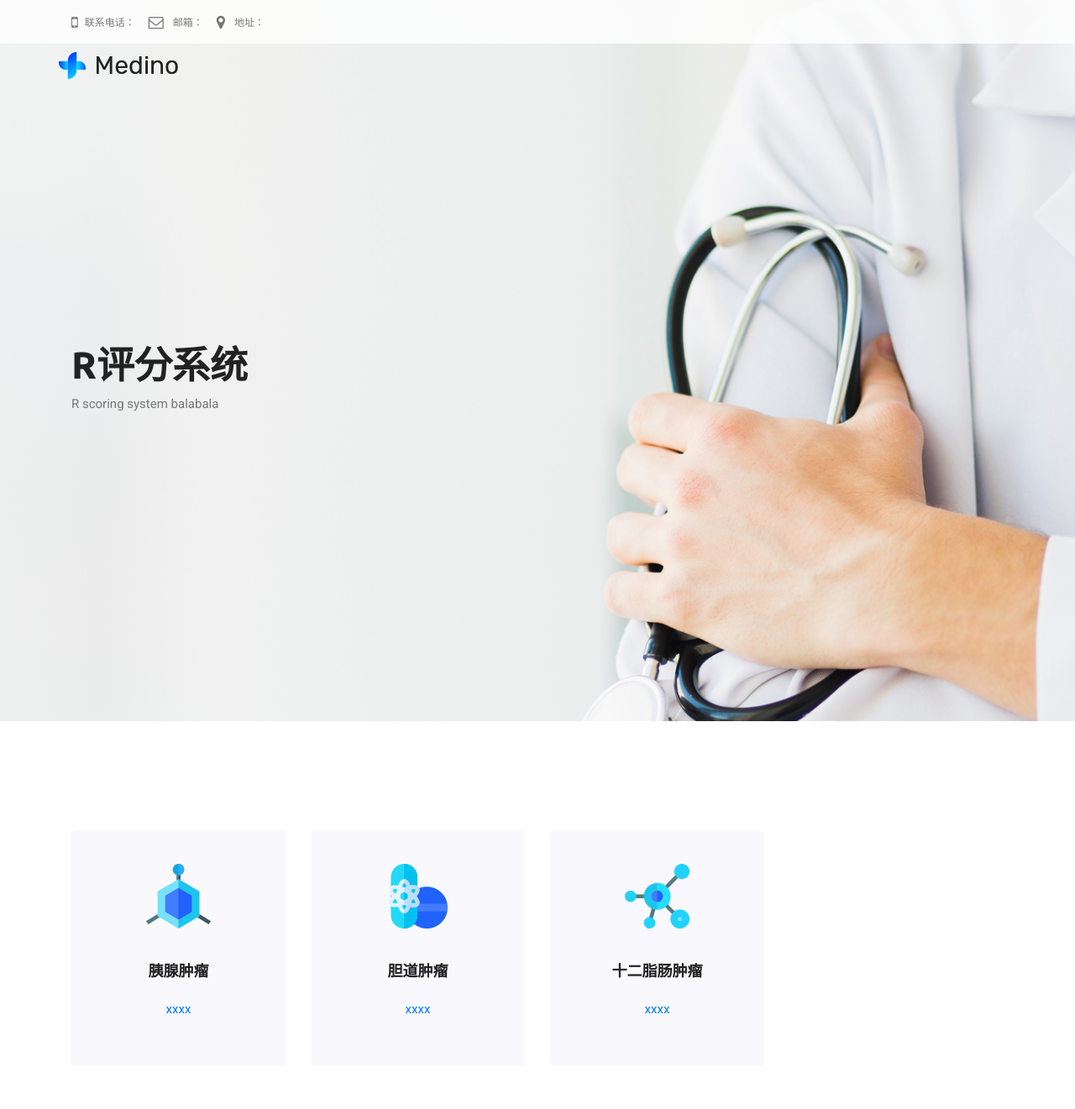
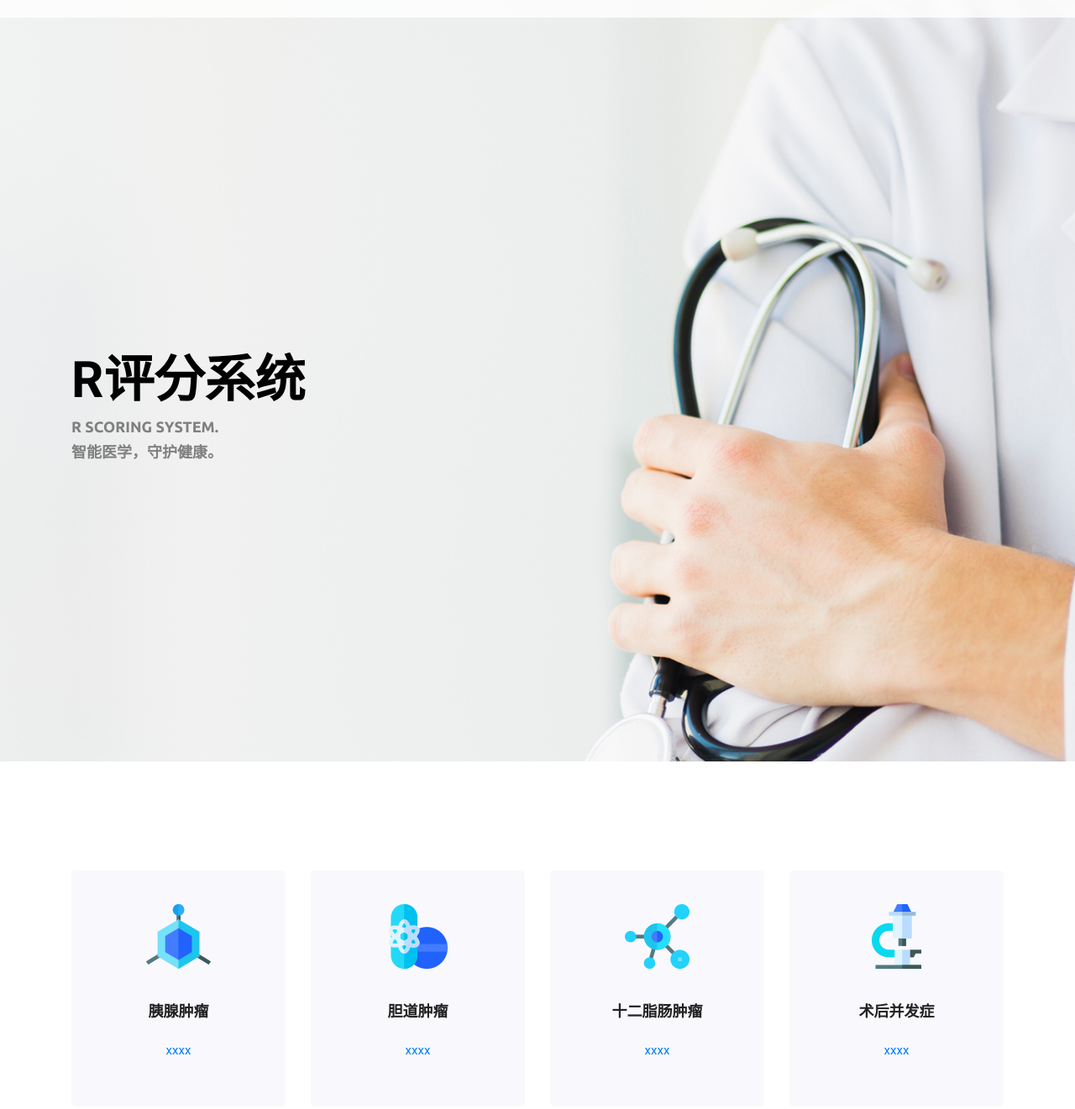
Before and after one commit to rscoringsystem/rscoringsystem.github.io, a plain HTML site: page index.html in a window 1280 px wide. Shown: the top 1321 px of the page at 84% size. Drawn offline with Linux system fonts and the light colour scheme.

Commit message:
index finished

```diff
--- a/index.html
+++ b/index.html
@@ -34,9 +34,9 @@
             <div class="container">
                 <div class="row">
                     <div class="col-lg-9 d-md-flex">
-                        <h6 class="mr-3"><span class="mr-2"><i class="fa fa-mobile"></i></span>联系电话：</h6>
+                        <!-- <h6 class="mr-3"><span class="mr-2"><i class="fa fa-mobile"></i></span>联系电话：</h6>
                         <h6 class="mr-3"><span class="mr-2"><i class="fa fa-envelope-o"></i></span> 邮箱：</h6>
-                        <h6><span class="mr-2"><i class="fa fa-map-marker"></i></span> 地址：</h6>
+                        <h6><span class="mr-2"><i class="fa fa-map-marker"></i></span> 地址：</h6> -->
                     </div>
                     <div class="col-lg-3">
                         <div class="social-links">
@@ -54,10 +54,10 @@
         </div>
         <div id="header" id="home">
             <div class="container">
-                <div class="row align-items-center justify-content-between d-flex">
-                <div id="logo">
+                <!-- <div class="row align-items-center justify-content-between d-flex"> -->
+                <!-- <div id="logo">
                     <a href="index.html"><img src="assets/images/logo/logo.png" alt="" title="" /></a>
-                </div>
+                </div> -->
                <!--  <nav id="nav-menu-container">
                     <ul class="nav-menu">
                         <li class="menu-active"><a href="index.html">Home</a></li>
@@ -78,7 +78,7 @@
                         <li><a href="contact.html">Contact</a></li>
                     </ul>
                 </nav> --><!-- #nav-menu-container -->
-                </div>
+                <!-- </div> -->
             </div>
         </div>
     </header>
@@ -90,8 +90,10 @@
             <div class="row">
                 <div class="col-lg-5">
                     <h4></h4>
-                    <h1>R评分系统</h1>
-                    <p>R scoring system balabala</p>
+                    <!-- <h1>R评分系统</h1> -->
+                    <b style="font-size:60px; color:black">R评分系统</b>
+                    <h3 style="color:grey">R scoring system.</h3>
+                    <h3 style="color:grey">智能医学，守护健康。</h3>
                     <!-- <a href="" class="template-btn mt-3">take appointment</a> -->
                 </div>
             </div>
@@ -124,20 +126,20 @@
                         <p class="pt-3">xxxx</p>
                     </div>
                 </a>
-                <!-- <div class="col-lg-3 col-md-6">
+                <a href="http://www.asapcalculate.top/Cal7_ch.html" class="col-lg-3 col-md-6">
                     <div class="single-feature text-center item-padding mt-4 mt-lg-0">
-                        <img src="assets/images/feature4.png" alt="">
-                        <h3>friendly staff</h3>
-                        <p class="pt-3">Creeping for female light years that lesser can't evening heaven isn't bearing tree appear</p>
+                        <img src="assets/images/feature3.png" alt="">
+                        <h3>术后并发症</h3>
+                        <p class="pt-3">xxxx</p>
                     </div>
-                </div> -->
+                </a>
             </div>
         </div>
     </section>
     <!-- Feature Area End -->
 
     <!-- Welcome Area Starts -->
-    <section class="welcome-area section-padding3">
+    <!-- <section class="welcome-area section-padding3">
         <div class="container">
             <div class="row">
                 <div class="col-lg-5 align-self-center">
@@ -155,11 +157,11 @@
                 </div>
             </div>
         </div>
-    </section>
+    </section> -->
     <!-- Welcome Area End -->
 
     <!-- Department Area Starts -->
-    <section class="department-area section-padding4">
+    <!-- <section class="department-area section-padding4">
         <div class="container">
             <div class="row">
                 <div class="col-lg-6 offset-lg-3">
@@ -224,7 +226,7 @@
                 </div>
             </div>
         </div>
-    </section>
+    </section> -->
     <!-- Department Area Starts -->
 
     <!-- Patient Area Starts -->
@@ -279,7 +281,7 @@
     <!-- Patient Area Starts -->
 
     <!-- Specialist Area Starts -->
-    <section class="specialist-area section-padding">
+    <!-- <section class="specialist-area section-padding">
         <div class="container">
             <div class="row">
                 <div class="col-lg-6 offset-lg-3">
@@ -380,11 +382,11 @@
                 </div>
             </div>
         </div>
-    </section>
+    </section> -->
     <!-- Specialist Area Starts -->
 
     <!-- Hotline Area Starts -->
-    <section class="hotline-area text-center section-padding">
+    <!-- <section class="hotline-area text-center section-padding">
         <div class="container">
             <div class="row">
                 <div class="col-lg-12">
@@ -394,7 +396,7 @@
                 </div>
             </div>
         </div>
-    </section>
+    </section> -->
     <!-- Hotline Area End -->
 
     <!-- News Area Starts -->
@@ -509,7 +511,7 @@
                     <div class="col-lg-8 col-md-6">
                         <span>
 <!-- Link back to Colorlib can't be removed. Template is licensed under CC BY 3.0. -->
-Copyright &copy;<script>document.write(new Date().getFullYear());</script> R评分系统 <i class="fa fa-heart-o" aria-hidden="true"></i> by <a href="https://colorlib.com" target="_blank">xushuai</a>
+Copyright &copy;<script>document.write(new Date().getFullYear());</script> R评分系统 <i class="fa fa-heart-o" aria-hidden="true"></i> by <a href="https://colorlib.com" target="_blank">XuShuai</a>
 <!-- Link back to Colorlib can't be removed. Template is licensed under CC BY 3.0. -->
 </span>
                     </div>
```
